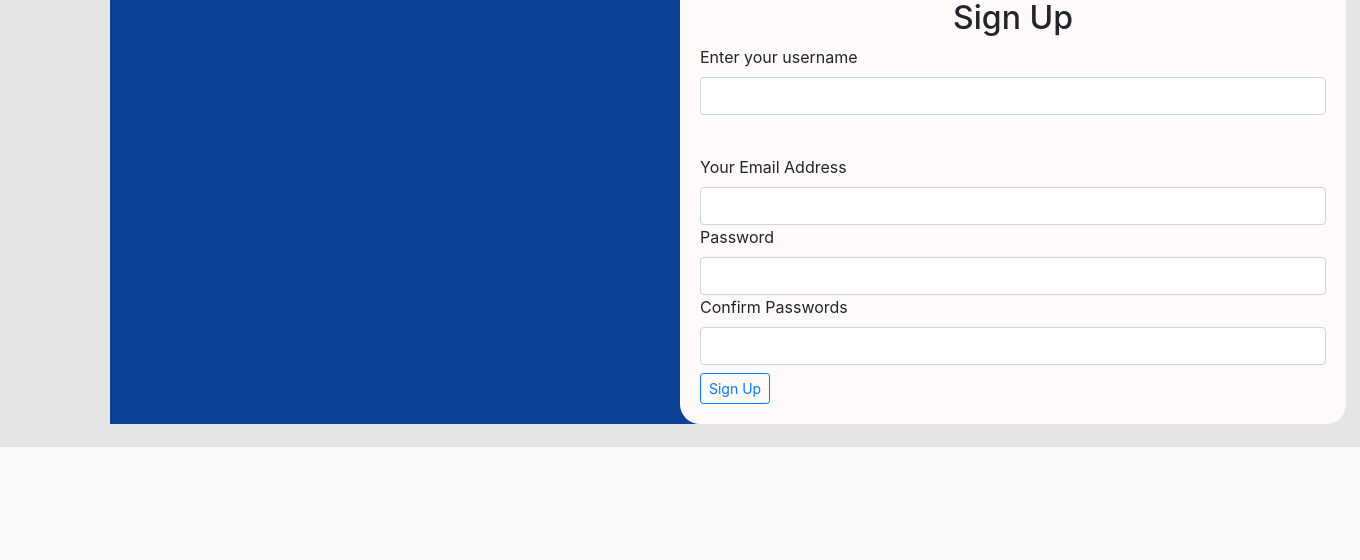
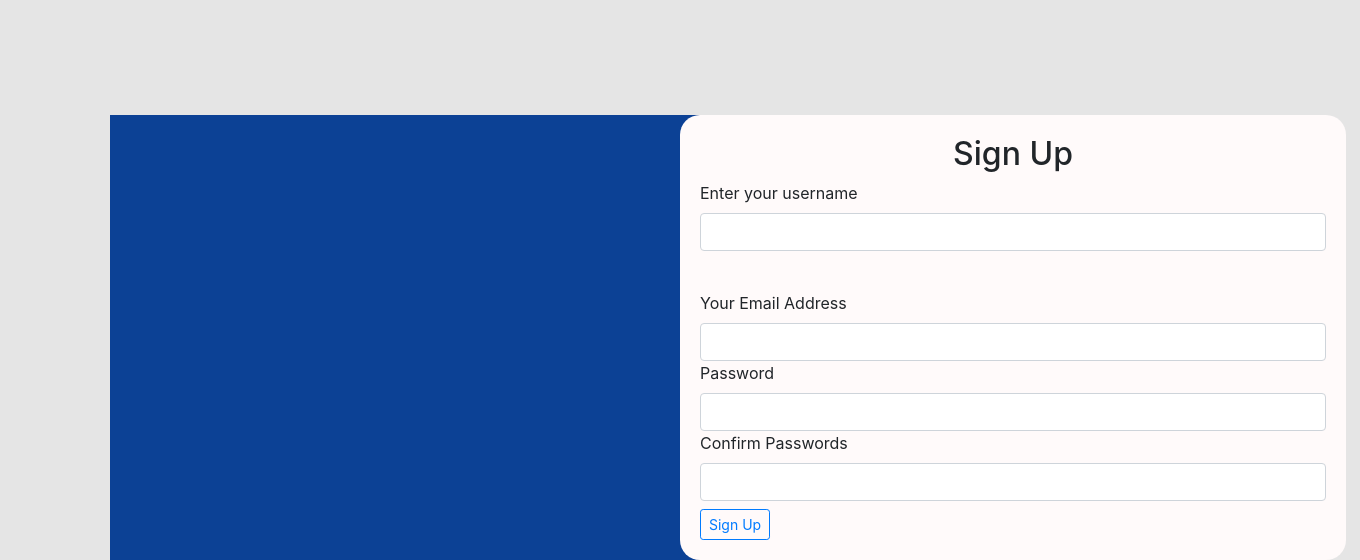
Before and after one commit to lcmongwe/SocialNet, a Flask app: page / in a window 1360 px wide. Shown: the part 353-913 px from the top of the page. Before the commit the page ends 800 px from the top, so only its background shows below. Run offline with Flask 2, Linux system fonts and the light colour scheme; some libraries are stand-ins or nearby versions.

Commit message:
margin for registration form set

```diff
--- a/app/static/css/style.css
+++ b/app/static/css/style.css
@@ -20,6 +20,8 @@
 .register{
 
   background-color: #0c4195 ;
+  margin-top: 10%;
+
 }
 
 .regform{
```
